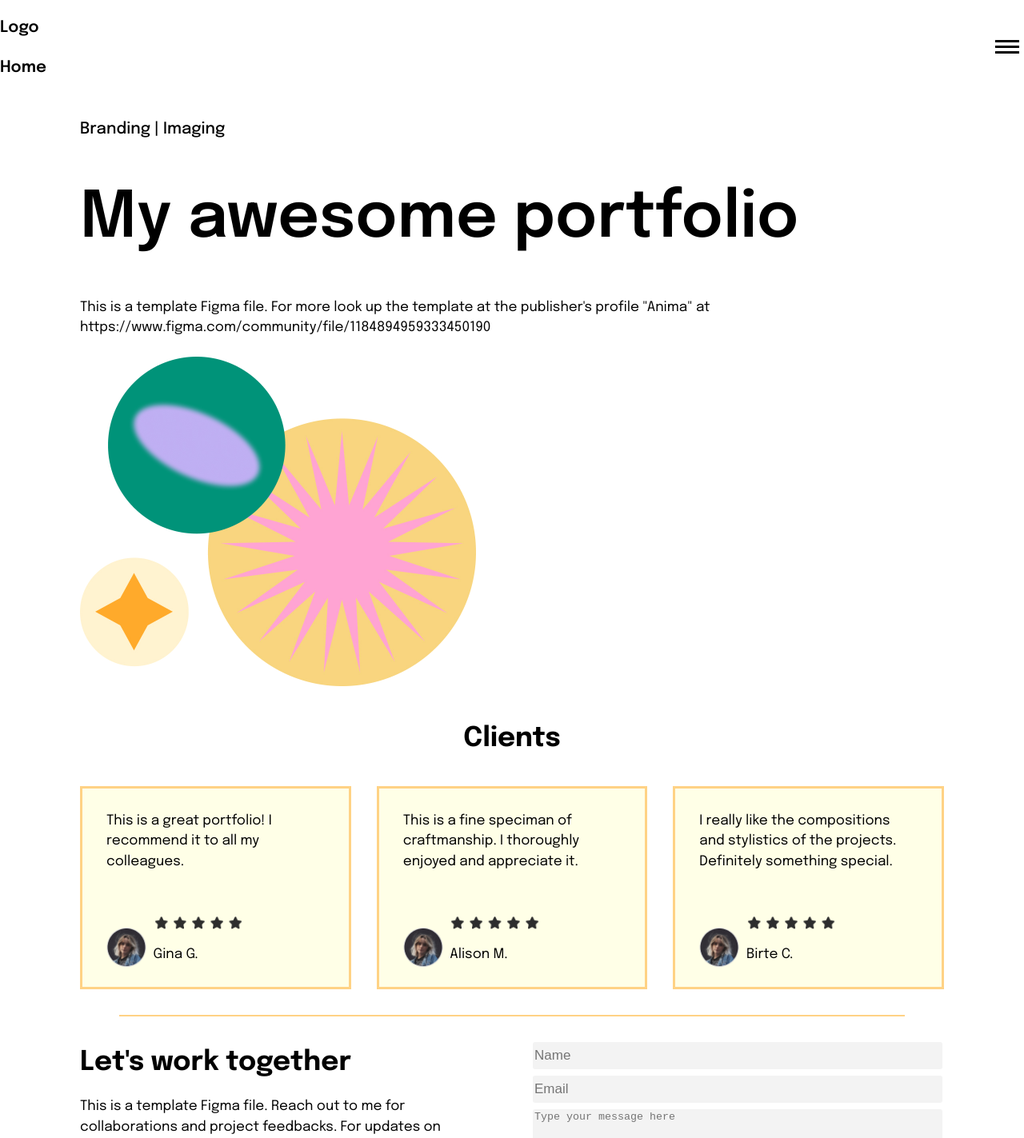
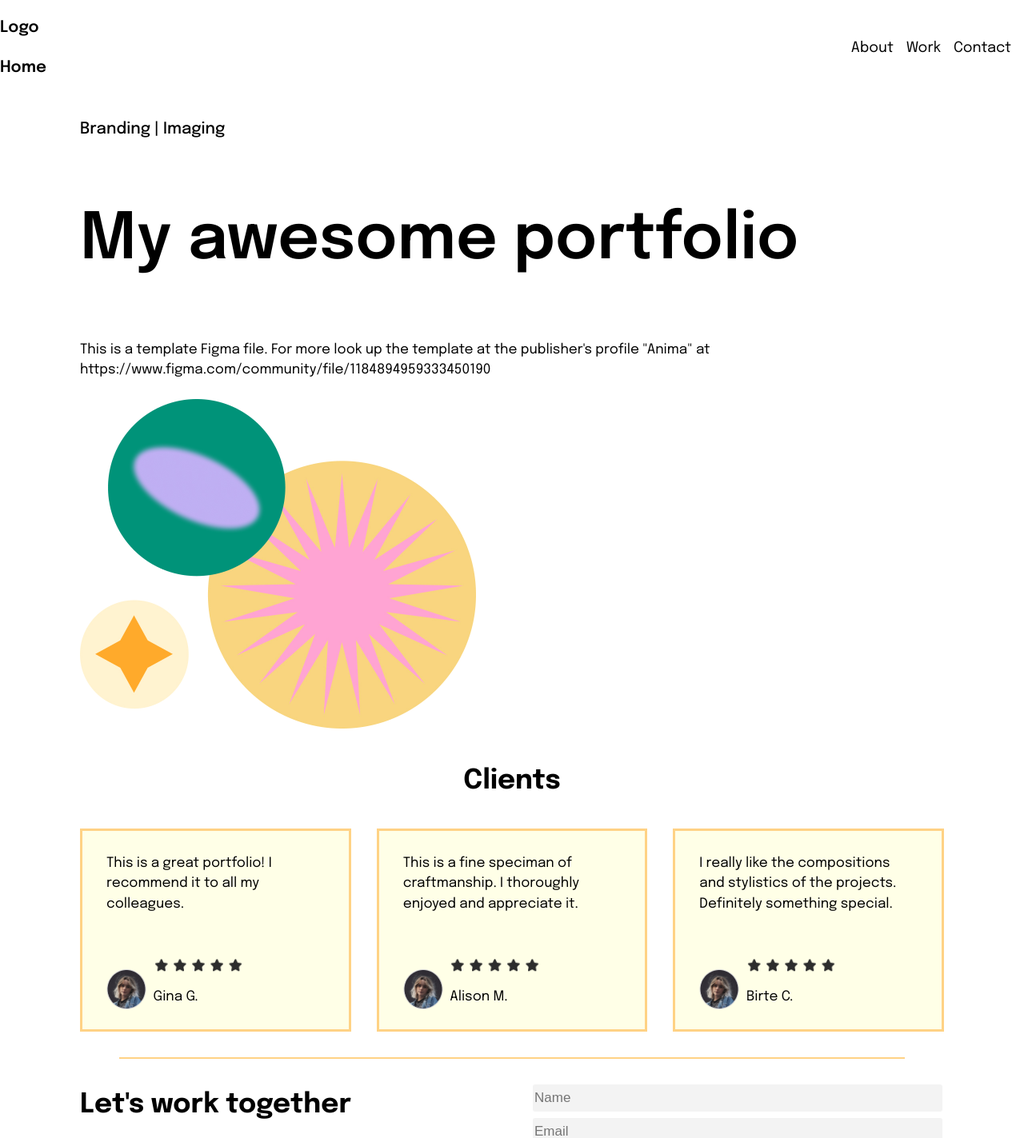
Before and after one commit to tack0sim/spaces-project, a Vue app: page / in a window 1280 px wide. Shown: the top 1423 px of the page at 80% size. Built offline with nearby package versions, Linux system fonts and the light colour scheme.

Commit message:
mvp, clean code, accessibility enhancements, responsivity enhancement, readme update

```diff
--- a/package.json
+++ b/package.json
@@ -9,6 +9,7 @@
     "preview": "vite preview"
   },
   "dependencies": {
+    "@vueuse/core": "^12.7.0",
     "vue": "^3.5.13"
   },
   "devDependencies": {
--- a/src/components/ClientCards.vue
+++ b/src/components/ClientCards.vue
@@ -8,62 +8,71 @@ defineProps({
 </script>
 
 <template>
-  <div class="upper">
-    <div class="inner">
+  <article class="review">
+    <div class="review__inner">
+      <!-- Review -->
       <p>{{ review }}</p>
-      <div class="rating">
+
+      <!-- Author Image -->
+      <section class="review__author">
         <img
           src="/src/assets/authorImages1.png"
           width="50"
           height="50"
           alt="author-image"
         />
-        <div class="stars">
+
+        <!-- Star rating -->
+        <section class="review__stars">
           <img src="/src/assets/rateStars.png" alt="stars-rating" />
           <p>{{ name }}</p>
-        </div>
-      </div>
+        </section>
+      </section>
     </div>
-  </div>
+  </article>
 </template>
 
 <style scoped>
-@media (min-width: 700px) {
-  .upper {
-    width: 19.5rem;
-    height: auto;
-  }
-  .stars {
-    grid-column-end: auto;
-  }
-}
-@media (min-width: 900px) {
-  .upper {
-    width: 18rem;
-    height: auto;
-  }
-}
-.upper {
+.review {
   padding: 30px;
   background-color: #ffffd285;
   border: solid #ffd285;
 }
-.inner {
+.review__inner {
   display: grid;
   align-content: center;
   justify-items: start;
   gap: 20%;
 }
-.rating {
+.review__author {
   display: flex;
   justify-content: end;
   align-items: center;
 }
-.stars {
+.review__stars {
   display: grid;
   margin-left: 5%;
 }
 p {
   font-size: var(--text-size);
 }
+
+/** Tablet breakpoint */
+@media (min-width: 700px) {
+  .review {
+    width: 19.5rem;
+    height: auto;
+  }
+  .review__stars {
+    grid-column-end: auto;
+  }
+}
+
+/** Desktop breakpoint */
+@media (min-width: 900px) {
+  .review {
+    width: 18rem;
+    height: auto;
+  }
+}
 </style>
--- a/src/components/Clients.vue
+++ b/src/components/Clients.vue
@@ -3,10 +3,11 @@ import ClientCards from "./ClientCards.vue";
 </script>
 
 <template>
-  <div class="wrapper outer">
-    <div class="inner">
+  <article class="wrapper">
+    <section class="client">
       <h3>Clients</h3>
-      <div class="content">
+      <section class="client__content">
+        <!-- Insert Vue Component ClientCards here-->
         <ClientCards
           review="This is a great portfolio! I recommend it to all my
         colleagues."
@@ -21,29 +22,16 @@ import ClientCards from "./ClientCards.vue";
         the projects. Definitely something special."
           name="Birte C."
         />
-      </div>
-    </div>
-  </div>
+      </section>
+    </section>
+  </article>
 </template>
 
 <style scoped>
-@media (min-width: 700px) {
-  .content {
-    display: inline-flex !important;
-    justify-content: space-evenly;
-    width: 100%;
-  }
-}
-@media (min-width: 900px) {
-  .content {
-    display: inline-flex !important;
-    justify-content: space-evenly;
-  }
-}
-.inner {
+.client {
   min-width: 315px;
 }
-.content {
+.client__content {
   display: grid;
   min-width: 315px;
   min-height: auto;
@@ -53,4 +41,21 @@ h3 {
   font-size: var(--h3-size);
   text-align: center;
 }
+
+/** Tablet breakpoint */
+@media (min-width: 700px) {
+  .client__content {
+    display: inline-flex !important;
+    justify-content: space-evenly;
+    width: 100%;
+  }
+}
+
+/** Desktop breakpoint */
+@media (min-width: 900px) {
+  .client__content {
+    display: inline-flex !important;
+    justify-content: space-evenly;
+  }
+}
 </style>
--- a/src/components/Contact.vue
+++ b/src/components/Contact.vue
@@ -1,7 +1,7 @@
 <script setup></script>
 
 <template>
-  <article class="wrapper" id="contact__card">
+  <article class="wrapper contact__card">
     <div class="line"></div>
     <section class="contact">
       <section class="contact__description">
@@ -12,16 +12,29 @@
           to get updates.
         </p>
       </section>
+
+      <!-- Contact form -->
       <section class="contact__form">
         <form action="">
           <fieldset class="form">
-            <input type="text" class="text-field" placeholder="Name" />
-            <input type="text" class="text-field" placeholder="Email" />
+            <input
+              type="text"
+              class="text-field"
+              id="name"
+              placeholder="Name"
+            />
+            <input
+              type="text"
+              class="text-field"
+              id="email"
+              placeholder="Email"
+            />
             <textarea
               rows="5"
               cols=""
               type="textarea"
               class="text-field"
+              id="message"
               placeholder="Type your message here"
             ></textarea>
           </fieldset>
@@ -33,26 +46,6 @@
 </template>
 
 <style scoped>
-@media (min-width: 700px) {
-  #contact__card {
-    margin-top: 1rem;
-  }
-  .contact {
-    display: flex;
-    justify-content: space-evenly;
-  }
-  .contact__description {
-    width: 50%;
-  }
-  .contact__form {
-    width: 50%;
-    margin-left: 3rem;
-  }
-  h3 {
-    display: block;
-    margin: 0;
-  }
-}
 .line {
   width: min(67.5rem, calc(100% - 6.25rem));
   height: 0;
@@ -101,4 +94,26 @@ h3 {
 p {
   font-size: var(--text-size);
 }
+
+/** Tablet and desktop breakpoint */
+@media (min-width: 700px) {
+  .contact__card {
+    margin-top: 1rem;
+  }
+  .contact {
+    display: flex;
+    justify-content: space-evenly;
+  }
+  .contact__description {
+    width: 50%;
+  }
+  .contact__form {
+    width: 50%;
+    margin-left: 3rem;
+  }
+  h3 {
+    display: block;
+    margin: 0;
+  }
+}
 </style>
--- a/src/components/Header.vue
+++ b/src/components/Header.vue
@@ -1,18 +1,15 @@
 <script setup>
 import { ref, defineProps } from "vue";
+import { useMediaQuery } from "@vueuse/core";
 
 defineProps({
   message: String,
 });
 
-var btn_open = ref(false);
-var btn_close = ref(true);
+const btn_open = ref(false);
+const isDesktop = useMediaQuery("(min-width: 700px)");
 
-function hambrgrOpen() {
-  btn_open.value = !btn_open.value;
-}
-
-function hambrgrClose() {
+function hambrgrToggle() {
   btn_open.value = !btn_open.value;
 }
 </script>
@@ -24,8 +21,9 @@ function hambrgrClose() {
       <p id="home-message">{{ message }}</p>
     </div>
     <nav>
+      <!-- Hamburger Button, toggles out of view when clicked -->
       <button
-        @click="hambrgrOpen"
+        @click="hambrgrToggle"
         v-show="!btn_open"
         :class="{ active: btn_open }"
         class="btn_open"
@@ -37,8 +35,9 @@ function hambrgrClose() {
         </svg>
       </button>
 
+      <!-- Menu display -->
       <div v-show="btn_open" class="nav_content">
-        <button @click="hambrgrClose" :class="{ btn_close }">
+        <button @click="hambrgrToggle" class="btn_close">
           <svg viewBox="0 0 32 31" width="32" height="31" aria-hidden="true">
             <rect
               x="2.91846"
@@ -68,6 +67,19 @@ function hambrgrClose() {
           </li>
         </ul>
       </div>
+
+      <!-- Tablet and desktop menu -->
+      <ul v-show="isDesktop" class="menu">
+        <li>
+          <a href="" class="menuItem">About</a>
+        </li>
+        <li>
+          <a href="" class="menuItem">Work</a>
+        </li>
+        <li>
+          <a href="" class="menuItem">Contact</a>
+        </li>
+      </ul>
     </nav>
   </header>
 </template>
@@ -106,31 +118,31 @@ nav {
     margin-left: auto;
     margin-top: 1rem;
   }
+  ul {
+    margin-left: 0.5rem;
+  }
 }
 
-.burger_menu {
-  display: block;
+a.menuItem {
+  font-size: var(--h5-size);
+  font-weight: 400;
+  color: white;
 }
 
 /** breakpoint for 700px wide and beyond */
 @media (min-width: 700px) {
   nav {
-    display: inline-flex;
-    justify-content: space-between;
-    align-items: center;
-    width: 100%;
-  }
-  .btn_close {
-    display: none;
+    .btn_open {
+      display: none;
+    }
   }
   ul,
   li {
     display: inline-flex;
-    margin: 0 0 0 0.5rem;
+    margin: 0 0.5rem 0 0.5rem;
+  }
+  ul > li > a.menuItem {
+    color: black;
   }
 }
-a.menuItem {
-  font-size: var(--h5-size);
-  font-weight: 400;
-}
 </style>
--- a/src/components/TopElement.vue
+++ b/src/components/TopElement.vue
@@ -1,9 +1,8 @@
 <script setup></script>
 
 <template>
-  <div class="wrapper">
-    <div class="topBox"></div>
-    <div class="topBoxChild">
+  <article class="wrapper">
+    <section>
       <h4>Branding | Imaging</h4>
       <h1>My awesome portfolio</h1>
       <p>
@@ -11,14 +10,15 @@
         publisher's profile "Anima" at
         https://www.figma.com/community/file/1184894959333450190
       </p>
-    </div>
+
       <img
         src="../assets/topElementImage.png"
         width="495"
         height="424"
         alt="Top Element Image"
       />
-  </div>
+    </section>
+  </article>
 </template>
 
 <style scope>
```
Also changed, not shown: 2 other files (tests, documents, lock files or other folders). Lines whose indentation alone changed are shown as unchanged.
